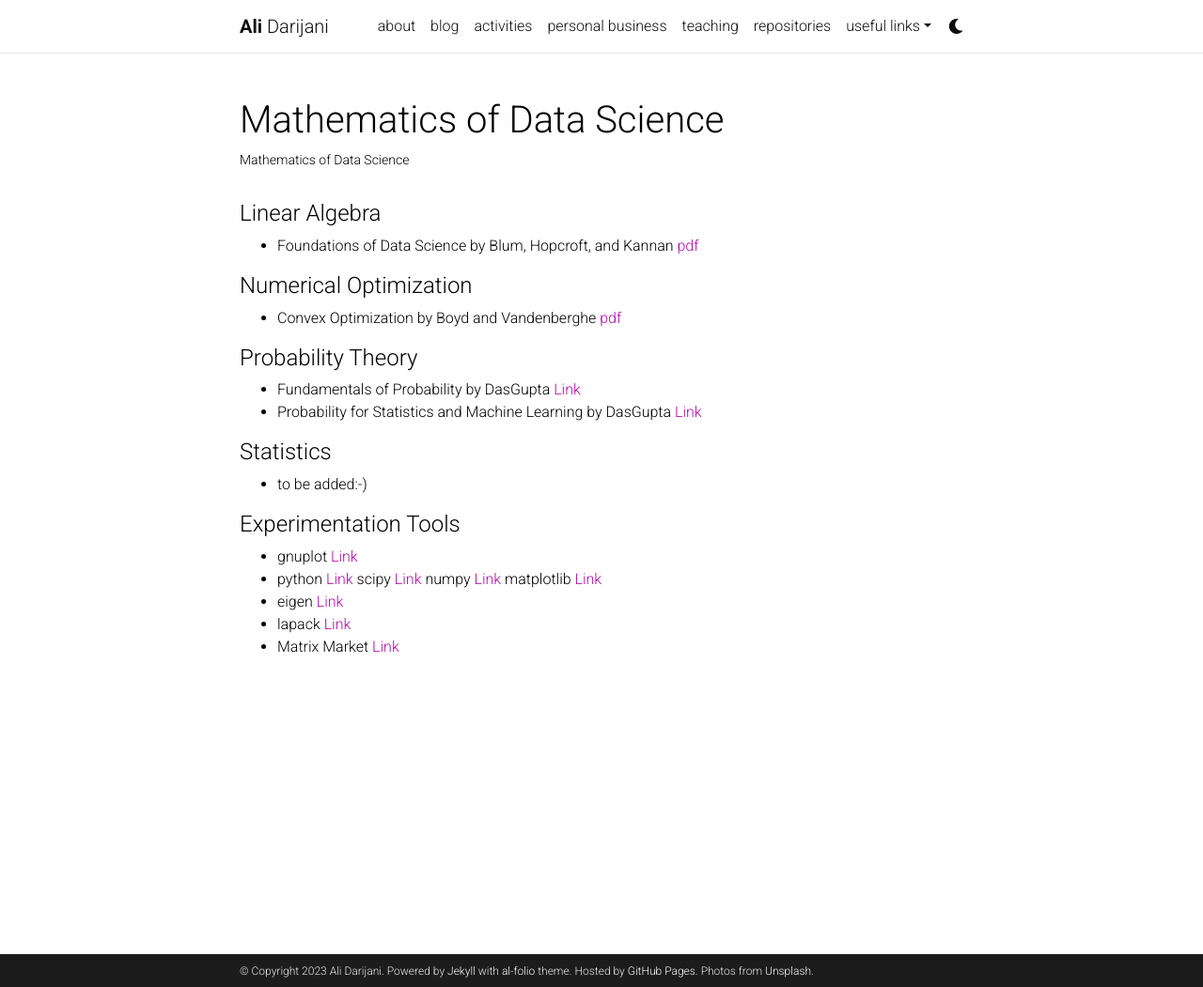
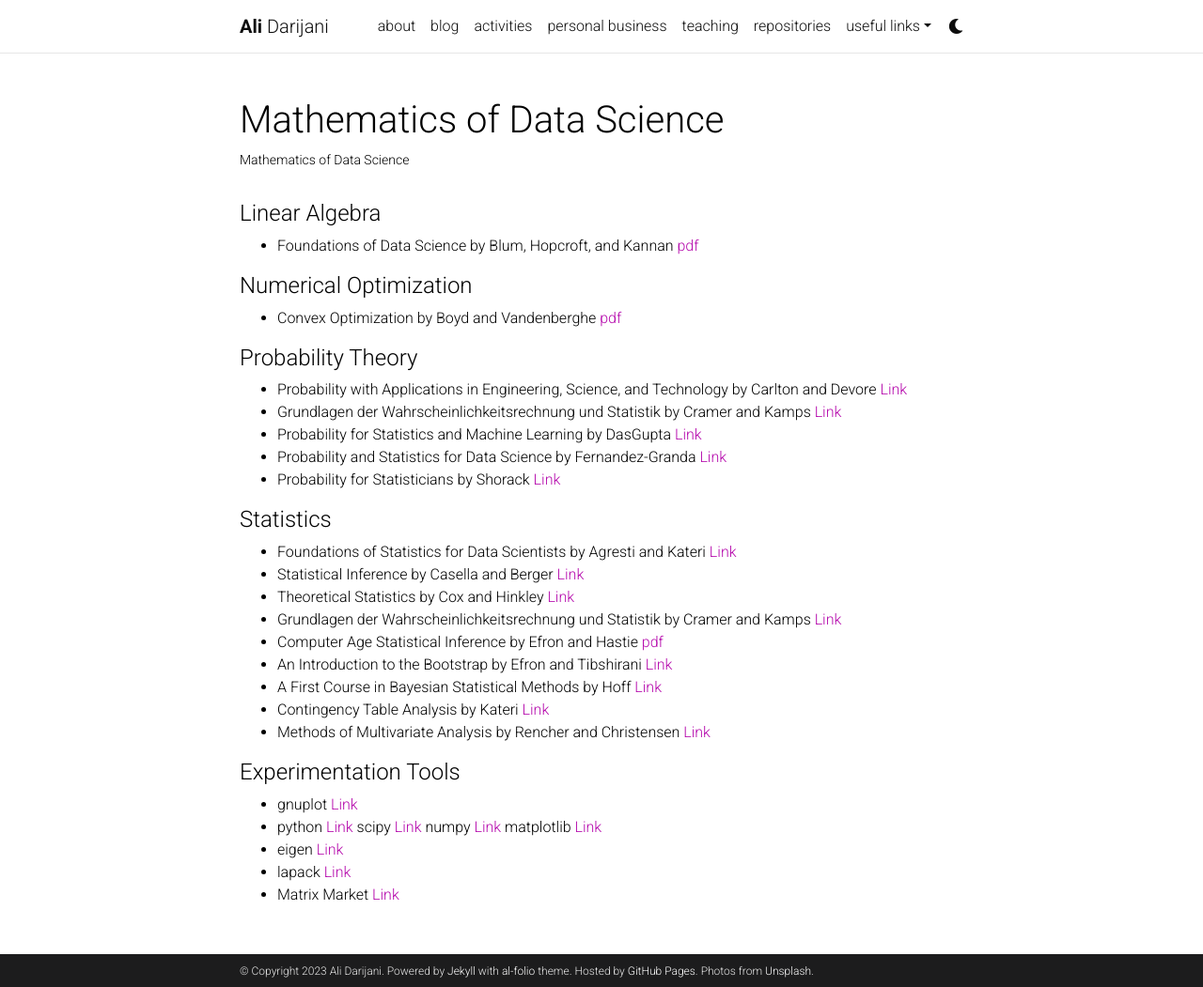
Before and after one commit to adarijani/adarijani.github.io_archived, a Jekyll site: the page built from _projects/07.mathematics_of_data_science.md, in a window 1280 px wide and 1051 px high. Shown: the whole window at 94% size. Built offline with Jekyll 4.4.1, drawn with Linux system fonts in a browser that asks for light colours; comment, search, counter and statistics services are not loaded; a style sheet for code colours, icons or effects is not loaded.

Commit message:
Update 07.mathematics_of_data_science.md

```diff
--- a/_projects/07.mathematics_of_data_science.md
+++ b/_projects/07.mathematics_of_data_science.md
@@ -17,12 +17,23 @@ category: teaching
 
 #### Probability Theory
 
-* Fundamentals of Probability by DasGupta [Link](https://link.springer.com/book/10.1007/978-1-4419-5780-1)
+* Probability with Applications in Engineering, Science, and Technology by Carlton and Devore [Link](https://link.springer.com/book/10.1007/978-3-319-52401-6)
+* Grundlagen der Wahrscheinlichkeitsrechnung und Statistik by Cramer and Kamps [Link](https://link.springer.com/book/10.1007/978-3-662-60552-3)
 * Probability for Statistics and Machine Learning by DasGupta [Link](https://link.springer.com/book/10.1007/978-1-4419-9634-3)
+* Probability and Statistics for Data Science by Fernandez-Granda [Link](https://math.nyu.edu/~cfgranda/index.html)
+* Probability for Statisticians by Shorack [Link](https://link.springer.com/book/10.1007/978-3-319-52207-4)
 
 #### Statistics
 
-* to be added:-)
+* Foundations of Statistics for Data Scientists by Agresti and Kateri [Link](https://www.taylorfrancis.com/books/mono/10.1201/9781003159834/foundations-statistics-data-scientists-alan-agresti-maria-kateri)
+* Statistical Inference by Casella and Berger [Link](https://www.google.de/books/edition/Statistical_Inference/0x_vAAAAMAAJ?hl=en&gbpv=0&bsq=Statistical%20Inference%20by%20Casella%20and%20Berger%20Duxbury)
+* Theoretical Statistics by Cox and Hinkley [Link](https://link.springer.com/book/9780412124204)
+* Grundlagen der Wahrscheinlichkeitsrechnung und Statistik by Cramer and Kamps [Link](https://link.springer.com/book/10.1007/978-3-662-60552-3)
+* Computer Age Statistical Inference by Efron and Hastie [pdf](https://hastie.su.domains/CASI_files/PDF/casi.pdf)
+* An Introduction to the Bootstrap by Efron and Tibshirani [Link](https://www.taylorfrancis.com/books/mono/10.1201/9780429246593/introduction-bootstrap-bradley-efron-tibshirani)
+* A First Course in Bayesian Statistical Methods by Hoff [Link](https://link.springer.com/book/10.1007/978-0-387-92407-6)
+* Contingency Table Analysis by Kateri [Link](https://link.springer.com/book/10.1007/978-0-8176-4811-4)
+* Methods of Multivariate Analysis by Rencher and Christensen [Link](https://onlinelibrary.wiley.com/doi/book/10.1002/9781118391686)
 
 #### Experimentation Tools
 
```
